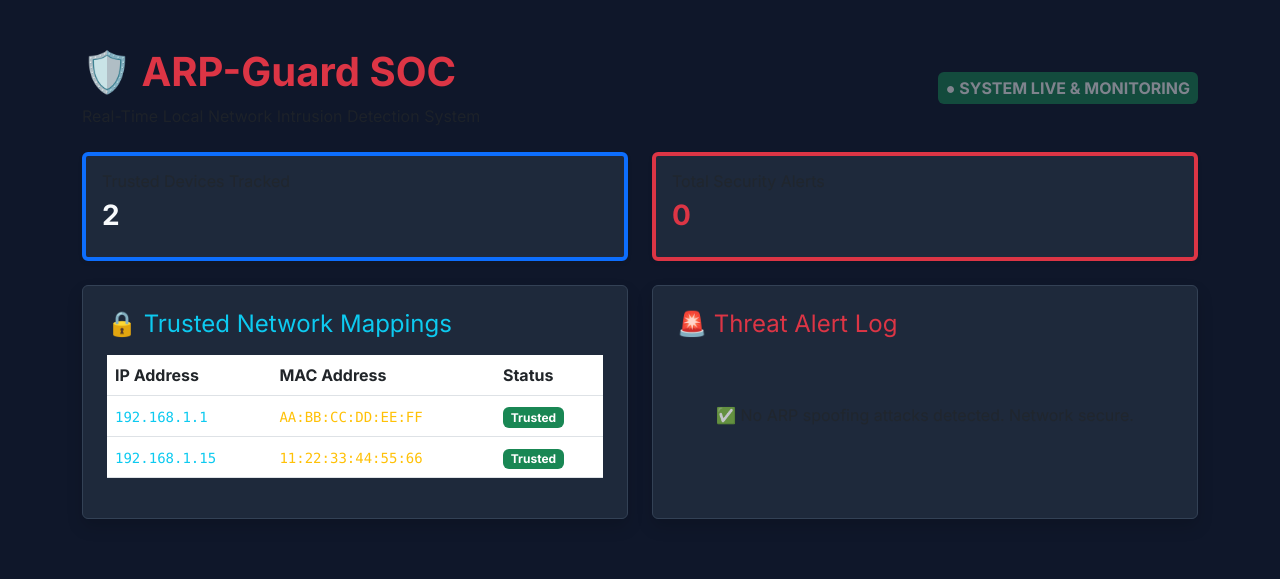
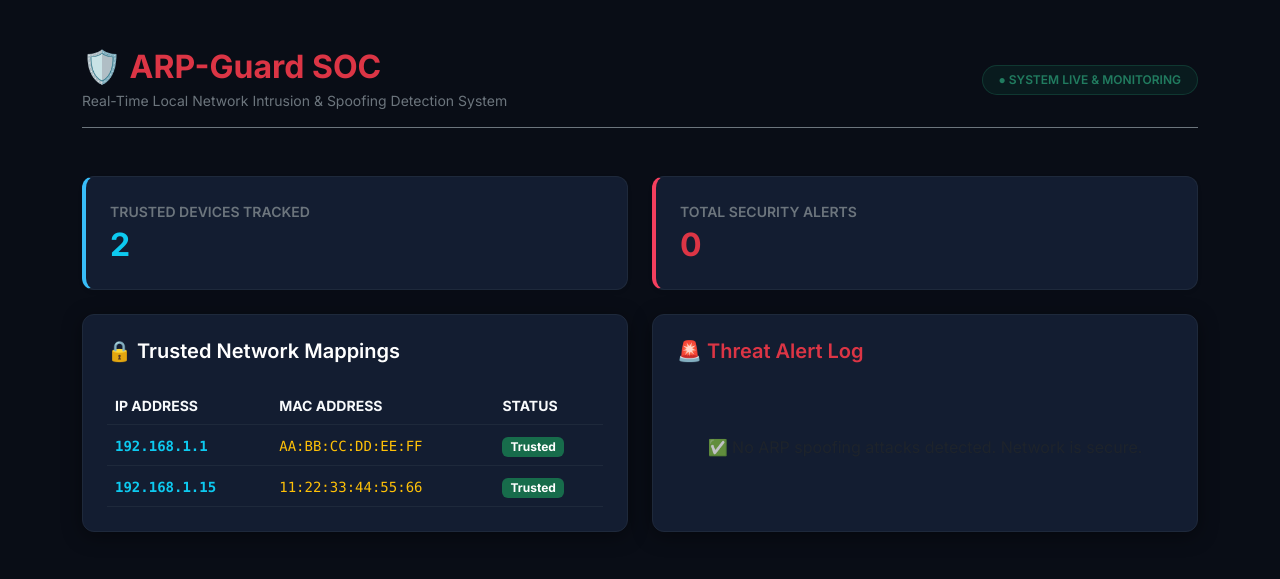
Before and after one commit to jolly-prableen/ARP-Guard, a Flask app: page / in a window 1280 px wide. Shown: the top 579 px of the page. Run offline with Flask 3, Linux system fonts and the light colour scheme.

Commit message:
Polished Flask dashboard UI with high-contrast stat cards and clean SOC styling

```diff
--- a/alerts/templates/index.html
+++ b/alerts/templates/index.html
@@ -7,43 +7,77 @@
     <!-- Bootstrap 5 CSS -->
     <link href="https://cdn.jsdelivr.net/npm/bootstrap@5.3.0/dist/css/bootstrap.min.css" rel="stylesheet">
     <!-- Google Fonts -->
-    <link href="https://fonts.googleapis.com/css2?family=Inter:wght@300;400;600;700&display=swap" rel="stylesheet">
-    <!-- Auto-refresh page every 3 seconds for live monitoring -->
+    <link href="https://fonts.googleapis.com/css2?family=Inter:wght@400;500;600;700&display=swap" rel="stylesheet">
+    <!-- Auto-refresh every 3 seconds -->
     <meta http-equiv="refresh" content="3">
     <style>
-        body { font-family: 'Inter', sans-serif; background-color: #0f172a; color: #f8fafc; }
-        .card { background-color: #1e293b; border: 1px solid #334155; color: #f8fafc; }
-        .table { color: #f8fafc; }
-        .table-striped > tbody > tr:nth-of-type(odd) { background-color: #273548; color: #f8fafc; }
-        .badge-live { animation: pulse 2s infinite; }
-        @keyframes pulse { 0% { opacity: 1; } 50% { opacity: 0.4; } 100% { opacity: 1; } }
+        body {
+            font-family: 'Inter', sans-serif;
+            background-color: #090d16;
+            color: #f8fafc;
+        }
+        .navbar-brand { font-weight: 700; letter-spacing: 0.5px; }
+        .card {
+            background-color: #131d31;
+            border: 1px solid #1e293b;
+            border-radius: 12px;
+            box-shadow: 0 4px 20px rgba(0, 0, 0, 0.4);
+            color: #f8fafc;
+        }
+        .stat-card {
+            border-left: 4px solid;
+            transition: transform 0.2s ease;
+        }
+        .stat-card:hover { transform: translateY(-3px); }
+        .stat-blue { border-left-color: #38bdf8; }
+        .stat-red { border-left-color: #f43f5e; }
+
+        .table { color: #f8fafc; margin-bottom: 0; }
+        .table > :not(caption) > * > * { background-color: transparent; color: #f8fafc; border-bottom-color: #1e293b; }
+        .table-hover tbody tr:hover { background-color: #1a2744; color: #ffffff; }
+
+        .badge-live {
+            background-color: rgba(16, 185, 129, 0.15);
+            color: #34d399;
+            border: 1px solid rgba(52, 211, 153, 0.3);
+            animation: pulse 2s infinite;
+        }
+        @keyframes pulse { 0% { opacity: 1; } 50% { opacity: 0.5; } 100% { opacity: 1; } }
+
+        .alert-item {
+            background-color: #1a1c29 !important;
+            border-left: 3px solid #f43f5e !important;
+            color: #fca5a5 !important;
+            font-family: monospace;
+            font-size: 0.85rem;
+        }
     </style>
 </head>
 <body>
     <div class="container py-5">
         <!-- Header Section -->
-        <div class="d-flex justify-content-between align-items-center mb-4">
-            <div>
-                <h1 class="fw-bold text-danger">🛡️ ARP-Guard SOC</h1>
-                <p class="text-muted mb-0">Real-Time Local Network Intrusion Detection System</p>
+        <div class="d-flex justify-content-between align-items-center mb-5 pb-3 border-bottom border-secondary">
+<div>
+                <h2 class="fw-bold text-danger mb-1">🛡️ ARP-Guard SOC</h2>
+                <p class="text-secondary mb-0 small">Real-Time Local Network Intrusion & Spoofing Detection System</p>
             </div>
             <div>
-                <span class="badge bg-success badge-live fs-6 p-2">● SYSTEM LIVE & MONITORING</span>
+                <span class="badge badge-live rounded-pill px-3 py-2 fw-semibold">● SYSTEM LIVE & MONITORING</span>
             </div>
         </div>
 
-        <!-- Quick Stats Row -->
+        <!-- Quick Stats Row (Fixed Text Contrast) -->
         <div class="row g-4 mb-4">
             <div class="col-md-6">
-                <div class="card p-3 shadow-sm border-start border-primary border-4">
-                    <h6 class="text-muted">Trusted Devices Tracked</h6>
-                    <h3 class="fw-bold">{{ devices|length }}</h3>
+                <div class="card stat-card stat-blue p-4 shadow-sm">
+                    <div class="text-uppercase text-secondary fw-semibold small mb-1">Trusted Devices Tracked</div>
+                    <h2 class="fw-bold text-info mb-0">{{ devices|length }}</h2>
                 </div>
             </div>
             <div class="col-md-6">
-                <div class="card p-3 shadow-sm border-start border-danger border-4">
-                    <h6 class="text-muted">Total Security Alerts</h6>
-                    <h3 class="fw-bold text-danger">{{ alerts|length }}</h3>
+                <div class="card stat-card stat-red p-4 shadow-sm">
+                    <div class="text-uppercase text-secondary fw-semibold small mb-1">Total Security Alerts</div>
+                    <h2 class="fw-bold text-danger mb-0">{{ alerts|length }}</h2>
                 </div>
             </div>
         </div>
@@ -51,12 +85,12 @@
         <div class="row g-4">
             <!-- Trusted Devices Table -->
             <div class="col-lg-6">
-                <div class="card shadow p-4 h-100">
-                    <h4 class="mb-3 text-info">🔒 Trusted Network Mappings</h4>
+                <div class="card p-4 h-100">
+                    <h5 class="mb-4 text-white fw-semibold">🔒 Trusted Network Mappings</h5>
                     <div class="table-responsive">
                         <table class="table table-hover align-middle">
                             <thead>
-                                <tr class="text-secondary">
+                                <tr class="text-secondary small text-uppercase">
                                     <th>IP Address</th>
                                     <th>MAC Address</th>
                                     <th>Status</th>
@@ -65,9 +99,9 @@
                             <tbody>
                                 {% for ip, mac in devices.items() %}
                                 <tr>
-                                    <td><code class="text-info">{{ ip }}</code></td>
+                                    <td><code class="text-info fw-bold">{{ ip }}</code></td>
                                     <td><code class="text-warning">{{ mac }}</code></td>
-                                    <td><span class="badge bg-success">Trusted</span></td>
+                                    <td><span class="badge bg-success bg-opacity-75 px-2 py-1">Trusted</span></td>
                                 </tr>
                                 {% endfor %}
                             </tbody>
@@ -78,20 +112,20 @@
 
             <!-- Threat Alert History Panel -->
             <div class="col-lg-6">
-                <div class="card shadow p-4 h-100">
-                    <h4 class="mb-3 text-danger">🚨 Threat Alert Log</h4>
-                    <div class="alert-box overflow-auto" style="max-height: 250px;">
+                <div class="card p-4 h-100">
+                    <h5 class="mb-4 text-danger fw-semibold">🚨 Threat Alert Log</h5>
+                    <div class="overflow-auto" style="max-height: 280px;">
                         {% if alerts %}
                             <ul class="list-group list-group-flush bg-transparent">
                                 {% for alert in alerts %}
-                                <li class="list-group-item bg-dark text-danger border-secondary mb-2 rounded shadow-sm">
-                                    <small>⚠️ {{ alert }}</small>
+                                <li class="list-group-item alert-item mb-2 rounded p-3 shadow-sm">
+                                    ⚠️ {{ alert }}
                                 </li>
                                 {% endfor %}
                             </ul>
                         {% else %}
                             <div class="text-center py-5 text-muted">
-                                <p class="mb-0">✅ No ARP spoofing attacks detected. Network secure.</p>
+                                <p class="mb-0">✅ No ARP spoofing attacks detected. Network is secure.</p>
                             </div>
                         {% endif %}
                     </div>
```
